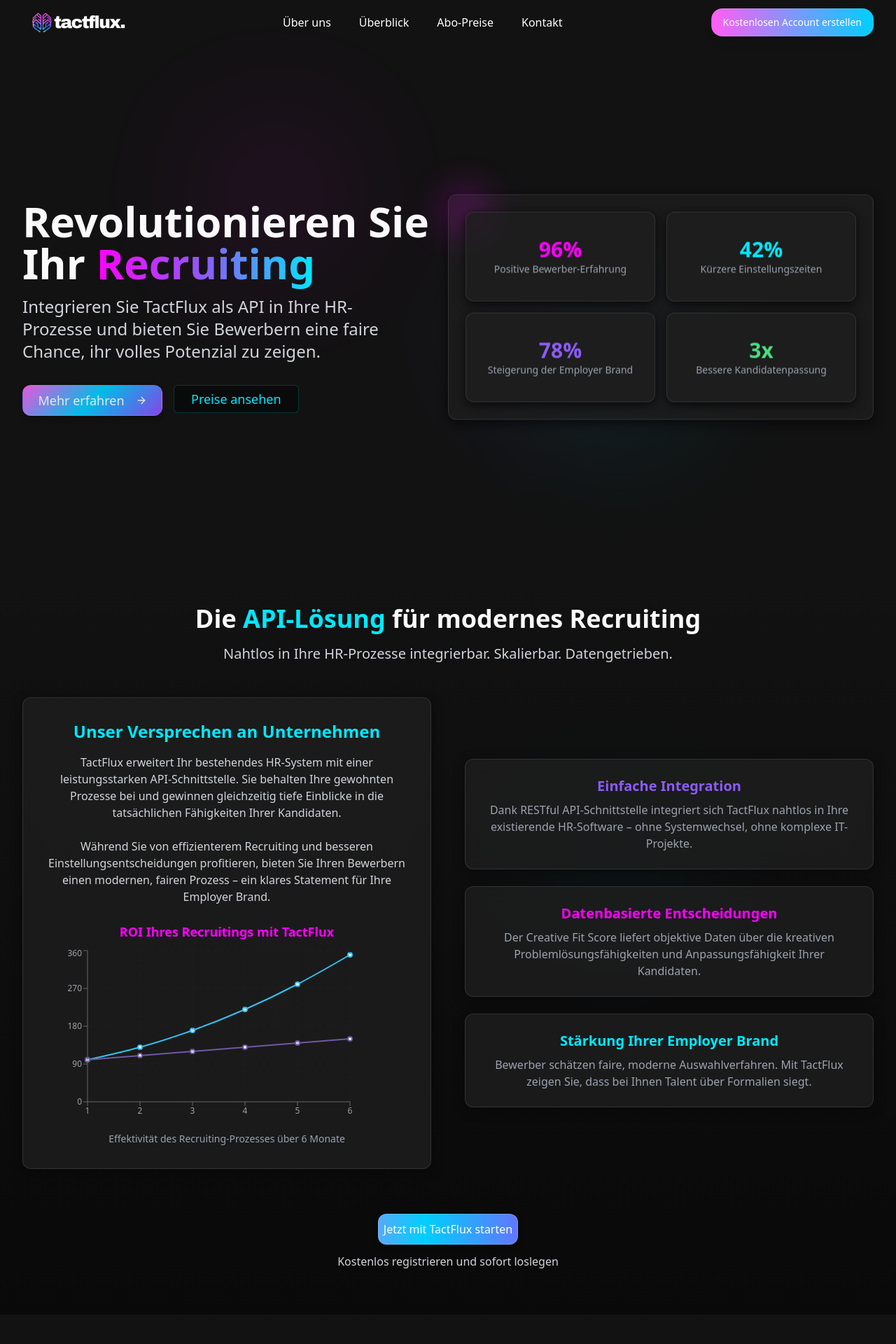
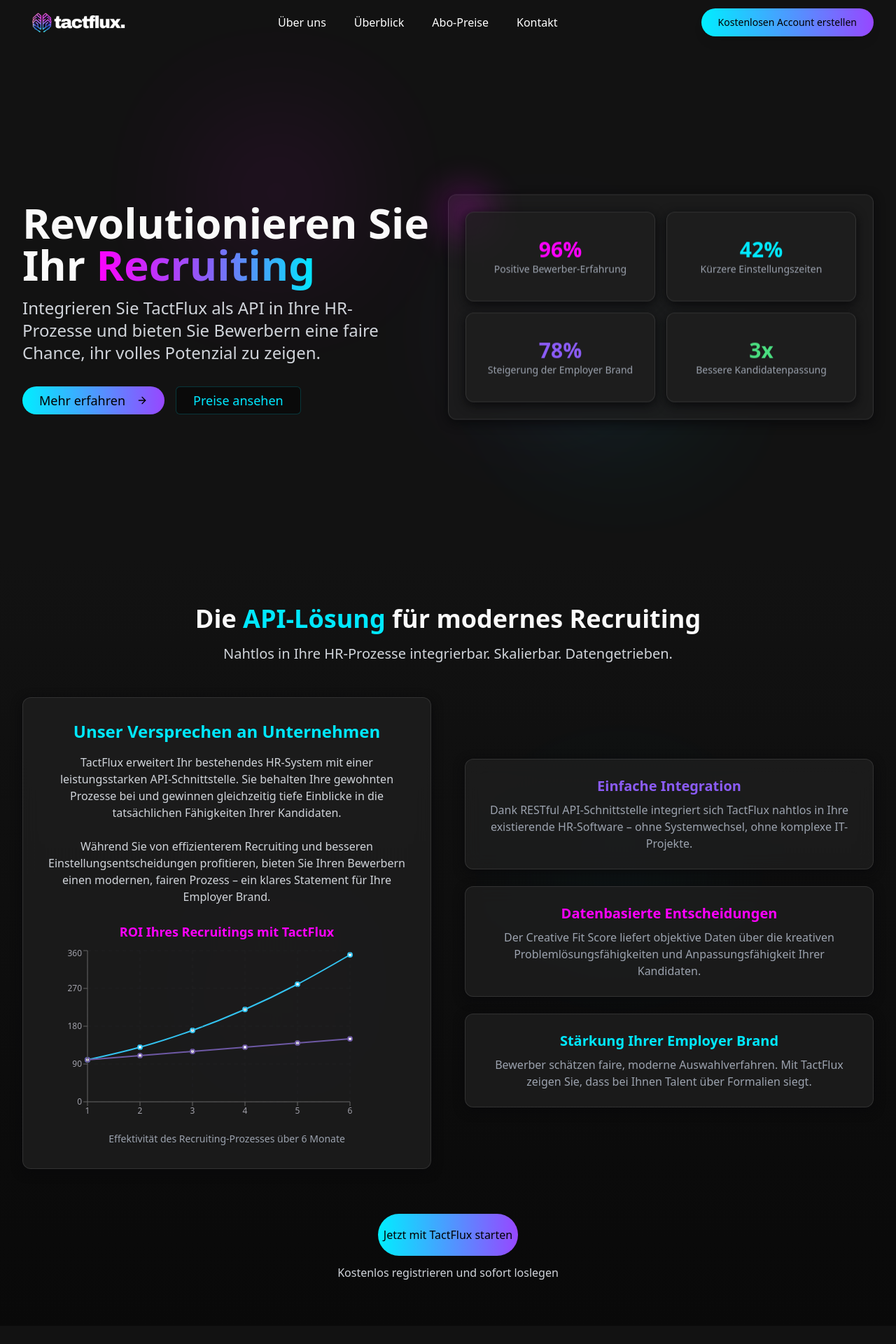
Before and after one commit to TactFlux/tactflux-neon-glow-page, a React (Vite) app: page / in a window 1280 px wide. Shown: the top 1920 px of the page at 70% size. Built offline with nearby package versions, Linux system fonts and the light colour scheme.

Commit message:
Fix: Apply static button style
Apply the static button style to all buttons across the landing page, including the header.

```diff
--- a/src/components/AboutUsSection.tsx
+++ b/src/components/AboutUsSection.tsx
@@ -89,9 +89,9 @@ const AboutUsSection: React.FC = () => {
         <div className="mt-16 text-center">
           <Button
             asChild
-            variant="tactflux-cta"
+            variant="tactflux-gradient"
             size="cta"
-            className="mx-auto py-2 ring-tactflux-blue ring-offset-2 focus:ring-2"
+            className="mx-auto py-2 rounded-full"
           >
             <Link to="/signup">
               Jetzt mit TactFlux starten
--- a/src/components/ContactSection.tsx
+++ b/src/components/ContactSection.tsx
@@ -1,13 +1,14 @@
+
 import React from 'react';
 import { Button } from "@/components/ui/button";
 import { Input } from "@/components/ui/input";
 import { Textarea } from "@/components/ui/textarea";
 import { useToast } from "@/hooks/use-toast";
 import { MailIcon, MessageSquare, Send } from 'lucide-react';
+
 const ContactSection: React.FC = () => {
-  const {
-    toast
-  } = useToast();
+  const { toast } = useToast();
+
   const handleSubmit = (e: React.FormEvent) => {
     e.preventDefault();
 
@@ -18,6 +19,7 @@ const ContactSection: React.FC = () => {
       duration: 5000
     });
   };
+
   return <section className="section-container" id="contact">
       <div className="max-w-7xl mx-auto">
         <div className="grid grid-cols-1 lg:grid-cols-2 gap-12">
@@ -76,7 +78,11 @@ const ContactSection: React.FC = () => {
                 <Textarea id="message" name="message" placeholder="Ihre Nachricht..." rows={5} required className="bg-white/5 border-white/10 text-white" />
               </div>
 
-              <Button type="submit" className="bg-tactflux-neon hover:bg-tactflux-neon/90 text-black neon-border w-full">
+              <Button
+                type="submit"
+                variant="tactflux-gradient"
+                className="w-full rounded-full"
+              >
                 Nachricht senden <Send size={16} className="ml-2" />
               </Button>
             </form>
@@ -85,4 +91,5 @@ const ContactSection: React.FC = () => {
       </div>
     </section>;
 };
+
 export default ContactSection;
--- a/src/components/FeaturesSection.tsx
+++ b/src/components/FeaturesSection.tsx
@@ -144,9 +144,9 @@ const FeaturesSection: React.FC = () => {
         <div className="mt-12 text-center">
           <Button
             asChild
-            variant="tactflux-cta"
+            variant="tactflux-gradient"
             size="cta"
-            className="mx-auto shadow-neon-blue-hover ring-tactflux-blue ring-offset-2 focus:ring-2 transform transition-all hover:scale-105"
+            className="mx-auto rounded-full"
           >
             <Link to="/signup">
               Kostenlosen TactFlux-Account erstellen
--- a/src/components/Footer.tsx
+++ b/src/components/Footer.tsx
@@ -1,5 +1,9 @@
+
 import React from 'react';
+import { Link } from 'react-router-dom';
+import { Button } from "@/components/ui/button";
 import Logo from './Logo';
+
 const Footer: React.FC = () => {
   const scrollToSection = (id: string) => {
     const element = document.getElementById(id);
@@ -9,6 +13,7 @@ const Footer: React.FC = () => {
       });
     }
   };
+
   return <footer className="bg-black bg-opacity-50 pt-16 pb-8">
       <div className="max-w-7xl mx-auto px-4 sm:px-6 lg:px-8">
         <div className="grid grid-cols-1 md:grid-cols-4 gap-8">
@@ -17,6 +22,19 @@ const Footer: React.FC = () => {
             <p className="mt-4 text-gray-400 text-sm text-left">
               Das innovative Bewerberbewertungssystem für kreative Problemlösungsfähigkeiten.
             </p>
+
+            <div className="mt-6">
+              <Button
+                asChild
+                variant="tactflux-gradient"
+                className="px-4 rounded-full text-sm"
+                size="sm"
+              >
+                <Link to="/signup">
+                  Kostenlos starten
+                </Link>
+              </Button>
+            </div>
           </div>
 
           <div>
@@ -130,4 +148,5 @@ const Footer: React.FC = () => {
       </div>
     </footer>;
 };
+
 export default Footer;
--- a/src/components/Header.tsx
+++ b/src/components/Header.tsx
@@ -55,8 +55,8 @@ const Header: React.FC = () => {
           <div className="hidden md:flex items-center space-x-4">
             <Button
               asChild
-              variant="tactflux"
-              className="shadow-lg text-white font-medium rounded-2xl"
+              variant="tactflux-gradient"
+              className="shadow-lg font-medium rounded-full px-6"
             >
               <Link to="/signup">
                 Kostenlosen Account erstellen
@@ -89,8 +89,8 @@ const Header: React.FC = () => {
             <div className="mt-4">
               <Button
                 asChild
-                variant="tactflux-cta"
-                className="w-full font-medium"
+                variant="tactflux-gradient"
+                className="w-full font-medium rounded-full"
               >
                 <Link to="/signup">
                   Jetzt kostenlos starten
--- a/src/components/HeroSection.tsx
+++ b/src/components/HeroSection.tsx
@@ -30,8 +30,8 @@ const HeroSection: React.FC = () => {
             <div className="flex flex-wrap gap-4">
               <Button
                 onClick={() => scrollToSection('features')}
-                variant="tactflux-static"
-                className="text-lg px-6 py-2 hover:scale-105 active:scale-95 transition-transform duration-300"
+                variant="tactflux-gradient"
+                className="text-lg px-6 py-2 rounded-full"
               >
                 Mehr erfahren <ArrowRight className="ml-2" size={18} />
               </Button>
--- a/src/components/NewsletterSection.tsx
+++ b/src/components/NewsletterSection.tsx
@@ -42,7 +42,8 @@ const NewsletterSection: React.FC = () => {
             />
             <Button
               type="submit"
-              className="bg-tactflux-blue hover:bg-tactflux-blue/90 text-black blue-neon-border whitespace-nowrap"
+              variant="tactflux-gradient"
+              className="rounded-full whitespace-nowrap"
             >
               Abonnieren
             </Button>
--- a/src/components/PricingSection.tsx
+++ b/src/components/PricingSection.tsx
@@ -11,7 +11,6 @@ interface PricingCardProps {
   isPopular?: boolean;
   buttonText: string;
   borderClass: string;
-  cardGlowClass: string;
 }
 
 const PricingCard: React.FC<PricingCardProps> = ({
@@ -21,8 +20,7 @@ const PricingCard: React.FC<PricingCardProps> = ({
   features,
   isPopular,
   buttonText,
-  borderClass,
-  cardGlowClass
+  borderClass
 }) => {
   return (
     <div className={`glass-card p-6 relative ${isPopular ? 'transform-gpu scale-105 border border-tactflux-neon/30' : ''}`}>
@@ -52,7 +50,8 @@ const PricingCard: React.FC<PricingCardProps> = ({
 
       <div>
         <Button
-          className={`w-full ${cardGlowClass} ${borderClass} py-2`}
+          variant="tactflux-gradient"
+          className={`w-full rounded-full py-2 ${borderClass}`}
         >
           {buttonText}
         </Button>
@@ -77,7 +76,6 @@ const PricingSection: React.FC = () => {
       isPopular: false,
       buttonText: "API-Zugang anfordern",
       borderClass: "border-tactflux-blue/40 hover:border-tactflux-blue/80",
-      cardGlowClass: "bg-tactflux-blue/10 hover:bg-tactflux-blue/20 text-white"
     },
     {
       title: "API Business",
@@ -93,8 +91,7 @@ const PricingSection: React.FC = () => {
       ],
       isPopular: true,
       buttonText: "API-Demo vereinbaren",
-      borderClass: "neon-border",
-      cardGlowClass: "bg-tactflux-neon hover:bg-tactflux-neon/90 text-black"
+      borderClass: ""
     },
     {
       title: "API Enterprise",
@@ -110,8 +107,7 @@ const PricingSection: React.FC = () => {
       ],
       isPopular: false,
       buttonText: "Enterprise-Lösung anfragen",
-      borderClass: "border-tactflux-purple/40 hover:border-tactflux-purple/80",
-      cardGlowClass: "bg-tactflux-purple/10 hover:bg-tactflux-purple/20 text-white"
+      borderClass: "border-tactflux-purple/40 hover:border-tactflux-purple/80"
     }
   ];
 
--- a/src/components/ui/button.tsx
+++ b/src/components/ui/button.tsx
@@ -22,6 +22,7 @@ const buttonVariants = cva(
         tactflux: "relative bg-gradient-flow overflow-hidden text-white border border-white/10 hover:border-white/30 shadow-md hover:shadow-lg transition-all duration-300 hover:scale-105 active:scale-95",
         "tactflux-cta": "cta-button",
         "tactflux-static": "static-cta-button",
+        "tactflux-gradient": "bg-tactflux-gradient text-black font-medium rounded-full border-none transition-transform duration-300 hover:scale-105 active:scale-95",
       },
       size: {
         default: "h-10 px-4 py-2",
--- a/src/index.css
+++ b/src/index.css
@@ -1,4 +1,3 @@
-
 @tailwind base;
 @tailwind components;
 @tailwind utilities;
@@ -117,6 +116,11 @@
     background-size: 300% 100%;
     animation: gradient-shift 8s ease infinite;
   }
+
+  /* New static gradient for buttons */
+  .bg-tactflux-gradient {
+    background: linear-gradient(90deg, #00EEFF 0%, #9747FF 100%);
+  }
 }
 
 @layer utilities {
```
